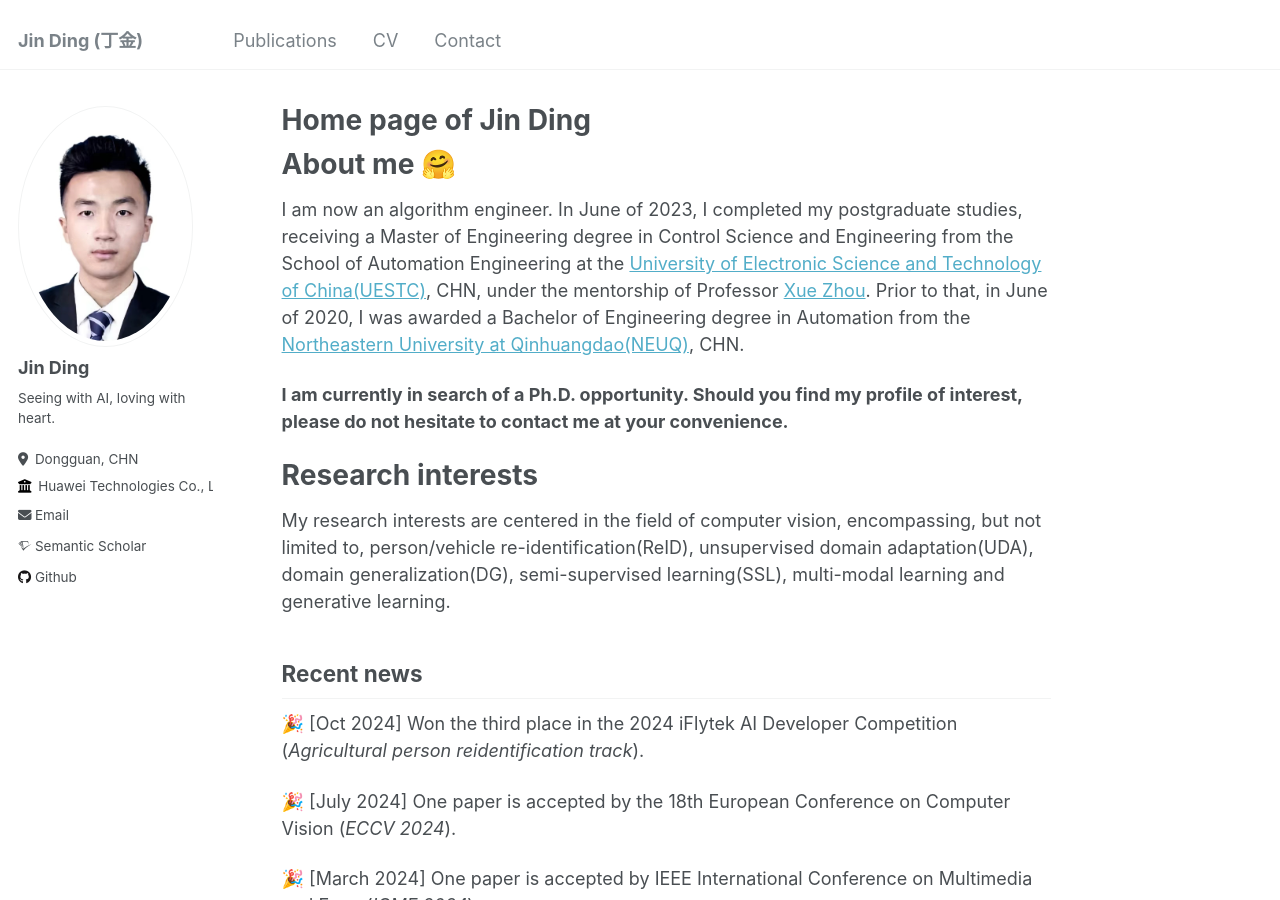
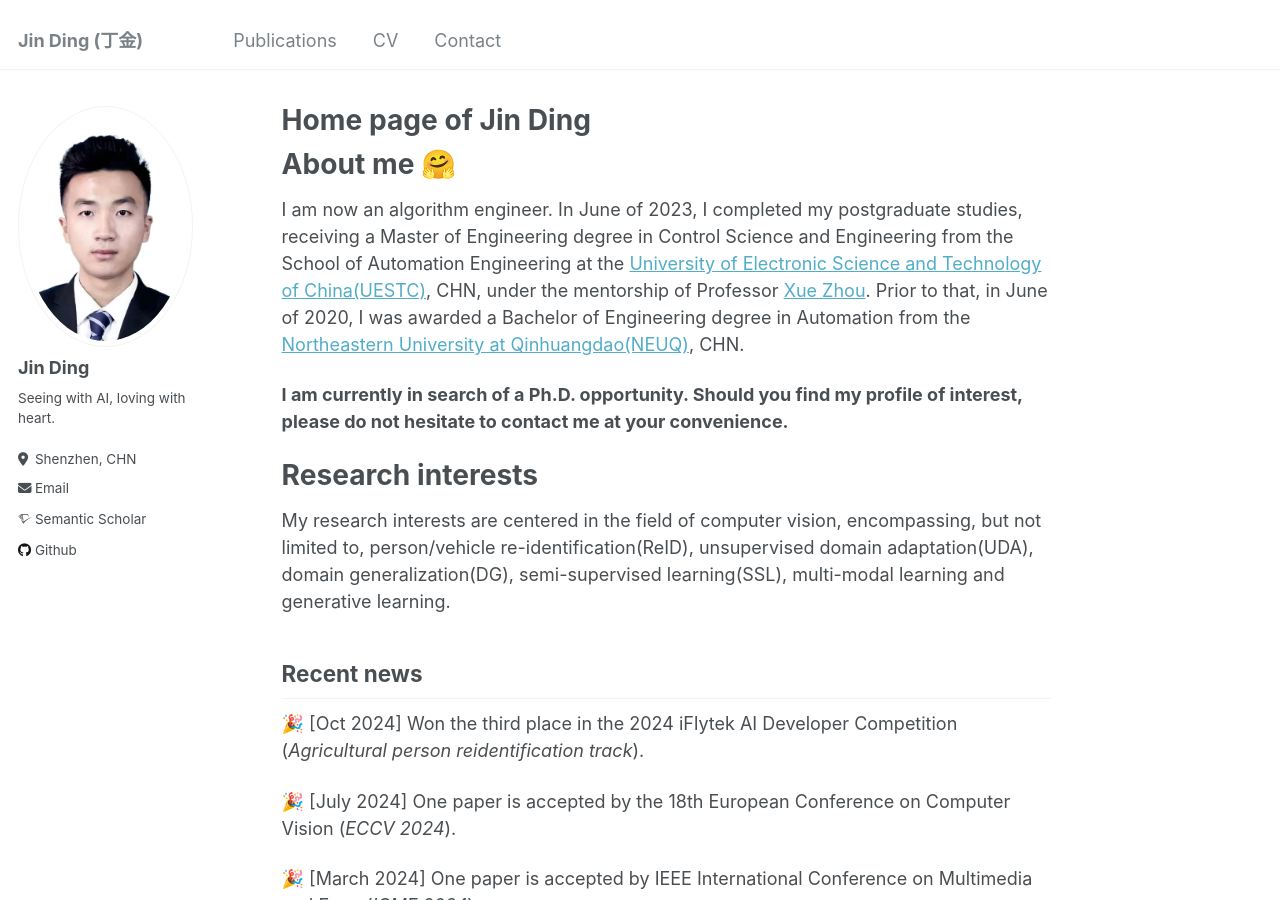
Before and after one commit to DJEddyking/djeddyking.github.io, a Jekyll site: the page built from _pages/about.md, in a window 1280 px wide and 900 px high. Built offline with Jekyll 4.4.1, drawn with Linux system fonts in a browser that asks for light colours; emoji names are drawn with the system emoji font; some web fonts are replaced.

Commit message:
Update _config.yml

```diff
--- a/_config.yml
+++ b/_config.yml
@@ -25,8 +25,8 @@ author:
   name             : "Jin Ding"
   # pronouns         : # example: "she/her"
   bio              : "Seeing with AI, loving with heart."
-  location         : "Dongguan, CHN"
-  employer         : "Huawei Technologies Co., Ltd."
+  location         : "Shenzhen, CHN"
+  # employer         : "***."
   # uri              : # URL
   email            : "dingjin1998@outlook.com"
 
```
